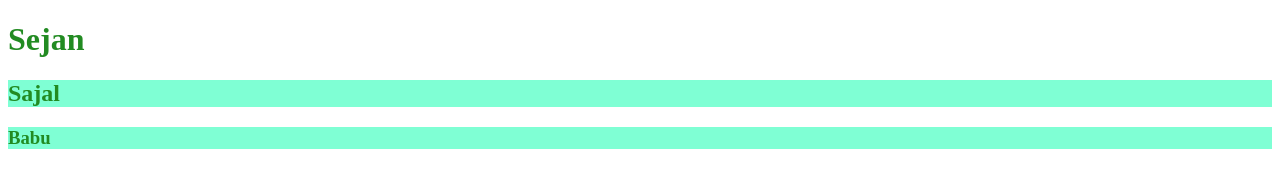
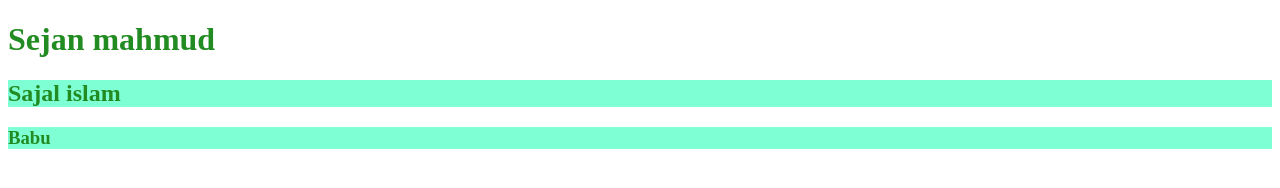
Before and after one commit to Sejan157218/Repo-practise, a plain HTML site: page index.html in a window 1280 px wide. Drawn offline with Linux system fonts and the light colour scheme.

Commit message:
full name

```diff
--- a/index.html
+++ b/index.html
@@ -8,8 +8,8 @@
     <link rel="stylesheet" href="style.css">
 </head>
 <body>
-    <h1>Sejan</h1>
-    <h2>Sajal</h2>
+    <h1>Sejan mahmud</h1>
+    <h2>Sajal islam</h2>
     <h3>Babu</h3>
 </body>
 </html>
```
